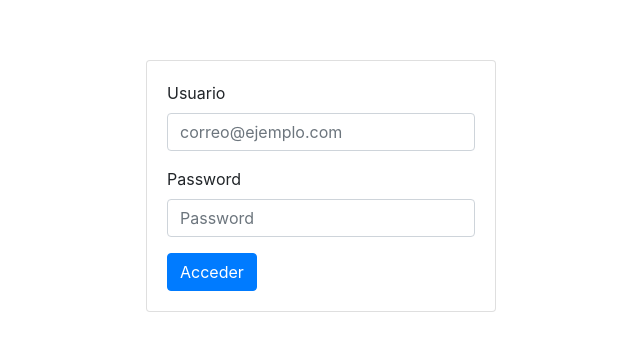
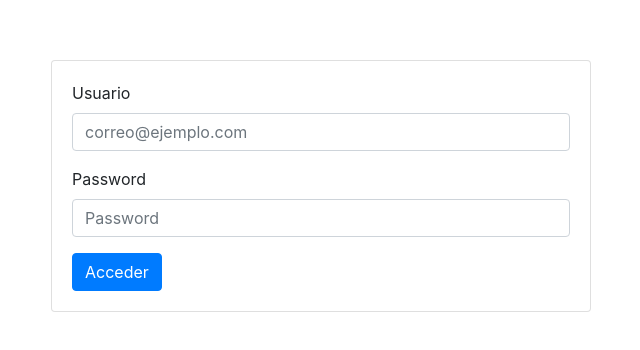
Before and after one commit to babecsoluciones/fmd-prom-dev, a website: page www/login.html in a window 1280 px wide. Shown: the part 214-564 px from the top of the page, without its empty margins (319-959 px from the left). Drawn offline with Linux system fonts and the light colour scheme.

Commit message:
Update login.html

```diff
--- a/www/login.html
+++ b/www/login.html
@@ -45,7 +45,7 @@
 <body>
     <div class="container">
         <div class="row justify-content-center align-items-center" style="height:100vh">
-            <div class="col-4">
+            <div class=" col-md-6 col-4">
                 <div class="card">
                     <div class="card-body">
                         <form action="" autocomplete="off" id="datos">
```
